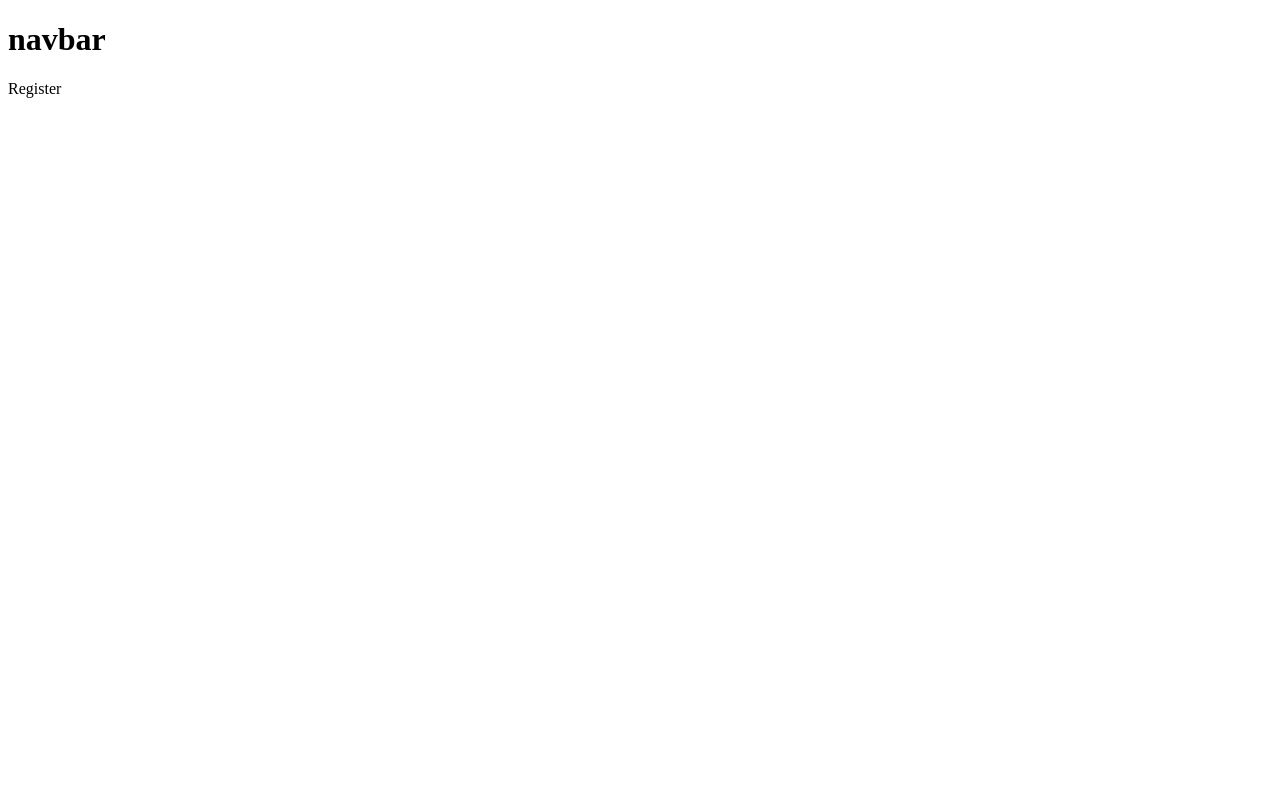
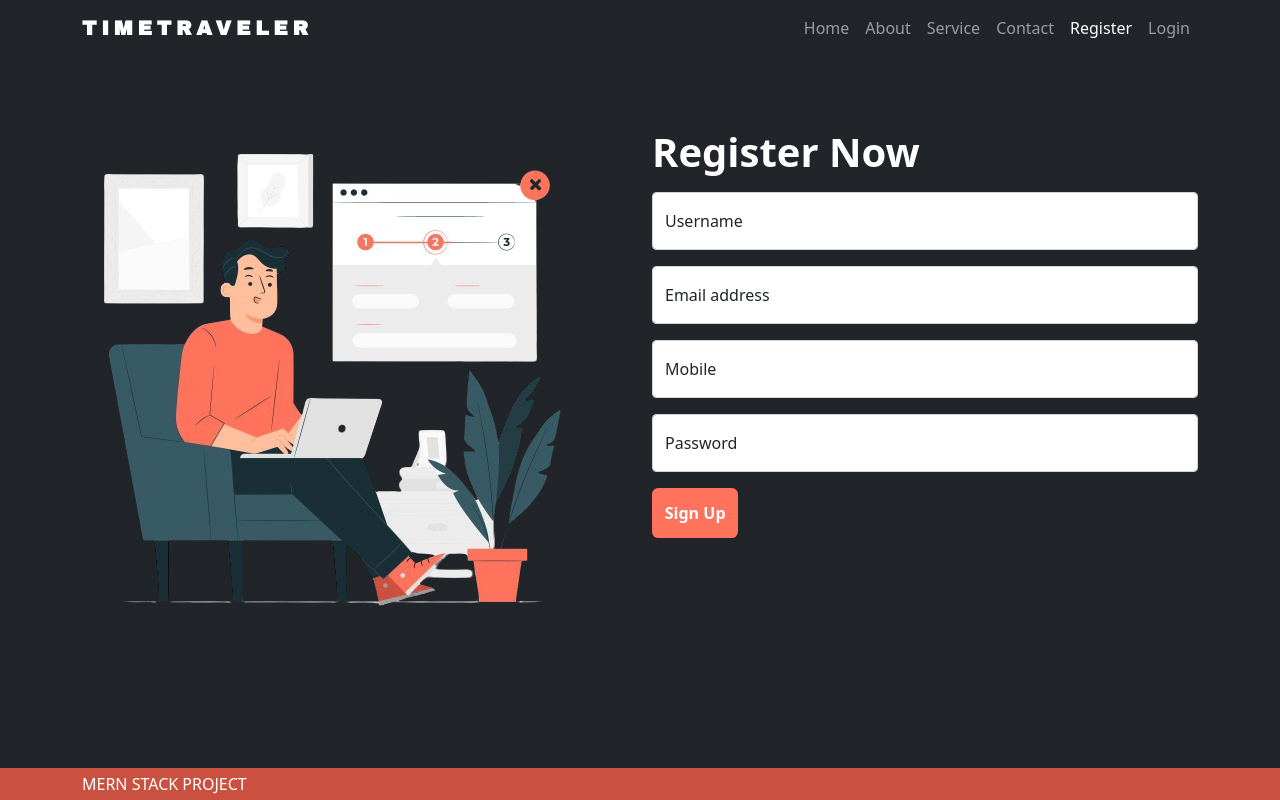
Before and after one commit to saurabh-gawade-29/MERN2023, a React (Vite) app in the folder client/: page /register in a window 1280 px wide. Built offline with nearby package versions, Linux system fonts and the light colour scheme.

Commit message:
Register Page Setup

```diff
--- a/client/index.html
+++ b/client/index.html
@@ -1,13 +1,24 @@
-<!doctype html>
+<!DOCTYPE html>
 <html lang="en">
   <head>
     <meta charset="UTF-8" />
     <link rel="icon" type="image/svg+xml" href="/vite.svg" />
     <meta name="viewport" content="width=device-width, initial-scale=1.0" />
+    <link
+      href="https://cdn.jsdelivr.net/npm/bootstrap@5.0.2/dist/css/bootstrap.min.css"
+      rel="stylesheet"
+      integrity="sha384-EVSTQN3/azprG1Anm3QDgpJLIm9Nao0Yz1ztcQTwFspd3yD65VohhpuuCOmLASjC"
+      crossorigin="anonymous"
+    />
     <title>MERN 2023</title>
   </head>
   <body>
     <div id="root"></div>
     <script type="module" src="/src/main.jsx"></script>
+    <script
+      src="https://cdn.jsdelivr.net/npm/bootstrap@5.0.2/dist/js/bootstrap.bundle.min.js"
+      integrity="sha384-MrcW6ZMFYlzcLA8Nl+NtUVF0sA7MsXsP1UyJoMp4YLEuNSfAP+JcXn/tWtIaxVXM"
+      crossorigin="anonymous"
+    ></script>
   </body>
 </html>
--- a/client/src/App.css
+++ b/client/src/App.css
@@ -0,0 +1,27 @@
+@import url("https://fonts.googleapis.com/css2?family=Archivo+Black&display=swap");
+
+/* Button */
+.myBTN {
+  border: none;
+  border-radius: 0.4rem;
+  color: white;
+  font-weight: 600;
+  background-color: #ff735c;
+  padding: 0.8rem;
+  outline: none;
+}
+
+.myBTN:hover {
+  transform: scale(1.05);
+}
+
+/* Navbar*/
+.navbarBrand {
+  letter-spacing: 0.3rem;
+  font-family: "Archivo Black", sans-serif;
+}
+
+/* Footer */
+.bgFooter {
+  background-color: #ca5140;
+}
--- a/client/src/App.jsx
+++ b/client/src/App.jsx
@@ -6,6 +6,8 @@ import Service from "./pages/Service";
 import Register from "./pages/Register";
 import Login from "./pages/Login";
 import Navbar from "./components/Navbar";
+import "./App.css";
+import Footer from "./components/Footer";
 
 const App = () => {
   return (
@@ -20,6 +22,7 @@ const App = () => {
           <Route path="/register" element={<Register />} />
           <Route path="/login" element={<Login />} />
         </Routes>
+        <Footer />
       </BrowserRouter>
     </>
   );
--- /dev/null
+++ b/client/src/components/Footer.jsx
@@ -0,0 +1,11 @@
+const Footer = () => {
+  return (
+    <footer className="footer fixed-bottom py-1 bgFooter">
+      <div className="container">
+        <span className="text-white">MERN STACK PROJECT</span>
+      </div>
+    </footer>
+  );
+};
+
+export default Footer;
--- a/client/src/components/Navbar.jsx
+++ b/client/src/components/Navbar.jsx
@@ -1,7 +1,66 @@
+import { NavLink } from "react-router-dom";
+
 const Navbar = () => {
   return (
     <>
-      <h1>navbar</h1>
+      <div className="mb-4">
+        <nav className="navbar navbar-expand-lg navbar-dark bg-dark">
+          <div className="container">
+            <NavLink className="navbar-brand fw-bold navbarBrand" to="/">
+              TIMETRAVELER
+            </NavLink>
+            <button
+              className="navbar-toggler"
+              type="button"
+              data-bs-toggle="collapse"
+              data-bs-target="#navbarSupportedContent"
+              aria-controls="navbarSupportedContent"
+              aria-expanded="false"
+              aria-label="Toggle navigation"
+            >
+              <span className="navbar-toggler-icon"></span>
+            </button>
+            <div
+              className="collapse navbar-collapse"
+              id="navbarSupportedContent"
+            >
+              {/* For Alignment of ul li */}
+              <ul className="navbar-nav mb-2 mb-lg-0 w-100 d-flex justify-content-end">
+                <li className="nav-item">
+                  <NavLink to={"/"} className="nav-link" aria-current="page">
+                    Home
+                  </NavLink>
+                </li>
+                <li className="nav-item">
+                  <NavLink to={"/about"} className="nav-link">
+                    About
+                  </NavLink>
+                </li>
+                <li className="nav-item">
+                  <NavLink to={"/service"} className="nav-link">
+                    Service
+                  </NavLink>
+                </li>
+                <li className="nav-item">
+                  <NavLink to={"/contact"} className="nav-link">
+                    Contact
+                  </NavLink>
+                </li>
+                <li className="nav-item">
+                  <NavLink to={"/register"} className="nav-link">
+                    Register
+                  </NavLink>
+                </li>
+                <li className="nav-item">
+                  <NavLink to={"/login"} className="nav-link">
+                    Login
+                  </NavLink>
+                </li>
+              </ul>
+            </div>
+          </div>
+        </nav>
+      </div>
     </>
   );
 };
--- a/client/src/index.css
+++ b/client/src/index.css
@@ -0,0 +1,9 @@
+* {
+  margin: 0;
+  padding: 0;
+  box-sizing: border-box;
+}
+
+body {
+  background-color: #212529;
+}
--- a/client/src/pages/Register.jsx
+++ b/client/src/pages/Register.jsx
@@ -1,5 +1,70 @@
+import registerImg from "../assets/register.png";
+
 const Register = () => {
-  return <div>Register</div>;
+  const handleSubmit = (e) => {
+    e.preventDefault();
+  };
+  return (
+    <>
+      <div className="container">
+        <div className="row">
+          <div className="col-12 col-sm-12 col-md-6 col-lg-6 my-5">
+            <div className="wrap-register-img">
+              <img src={registerImg} alt="" className="img-fluid" />
+            </div>
+          </div>
+          <div className="col-12 col-sm-12 col-md-6 col-lg-6 my-5">
+            <h3 className="display-6 text-white fw-bold mb-3">Register Now</h3>
+            <form className="" onSubmit={handleSubmit}>
+              <div className="form-floating mb-3 text-dark">
+                <input
+                  required
+                  type="text"
+                  className="form-control"
+                  id="floatingInput1"
+                  placeholder="Enter Username"
+                />
+                <label htmlFor="floatingInput1">Username</label>
+              </div>
+              <div className="form-floating mb-3">
+                <input
+                  required
+                  type="email"
+                  className="form-control"
+                  id="floatingInput2"
+                  placeholder="name@example.com"
+                />
+                <label htmlFor="floatingInput2">Email address</label>
+              </div>
+              <div className="form-floating mb-3">
+                <input
+                  required
+                  type="number"
+                  className="form-control"
+                  id="floatingPassword3"
+                  placeholder="8412345678"
+                />
+                <label htmlFor="floatingPassword3">Mobile</label>
+              </div>
+              <div className="form-floating mb-3">
+                <input
+                  required
+                  type="password"
+                  className="form-control"
+                  id="floatingPassword4"
+                  placeholder="Password"
+                />
+                <label htmlFor="floatingPassword4">Password</label>
+              </div>
+              <button type="submit" className="myBTN">
+                Sign Up
+              </button>
+            </form>
+          </div>
+        </div>
+      </div>
+    </>
+  );
 };
 
 export default Register;
```
Also changed, not shown: client/src/assets/login.png (added), client/src/assets/register.png (added).
